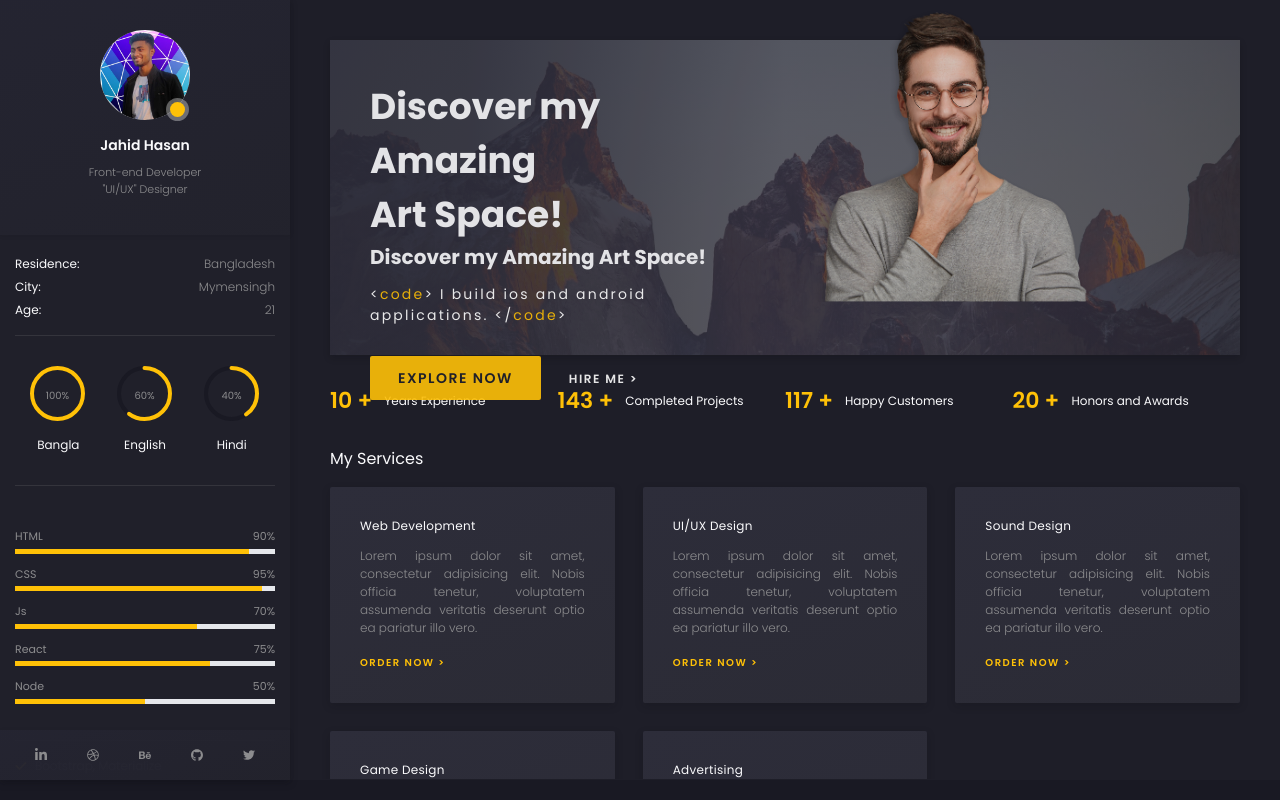
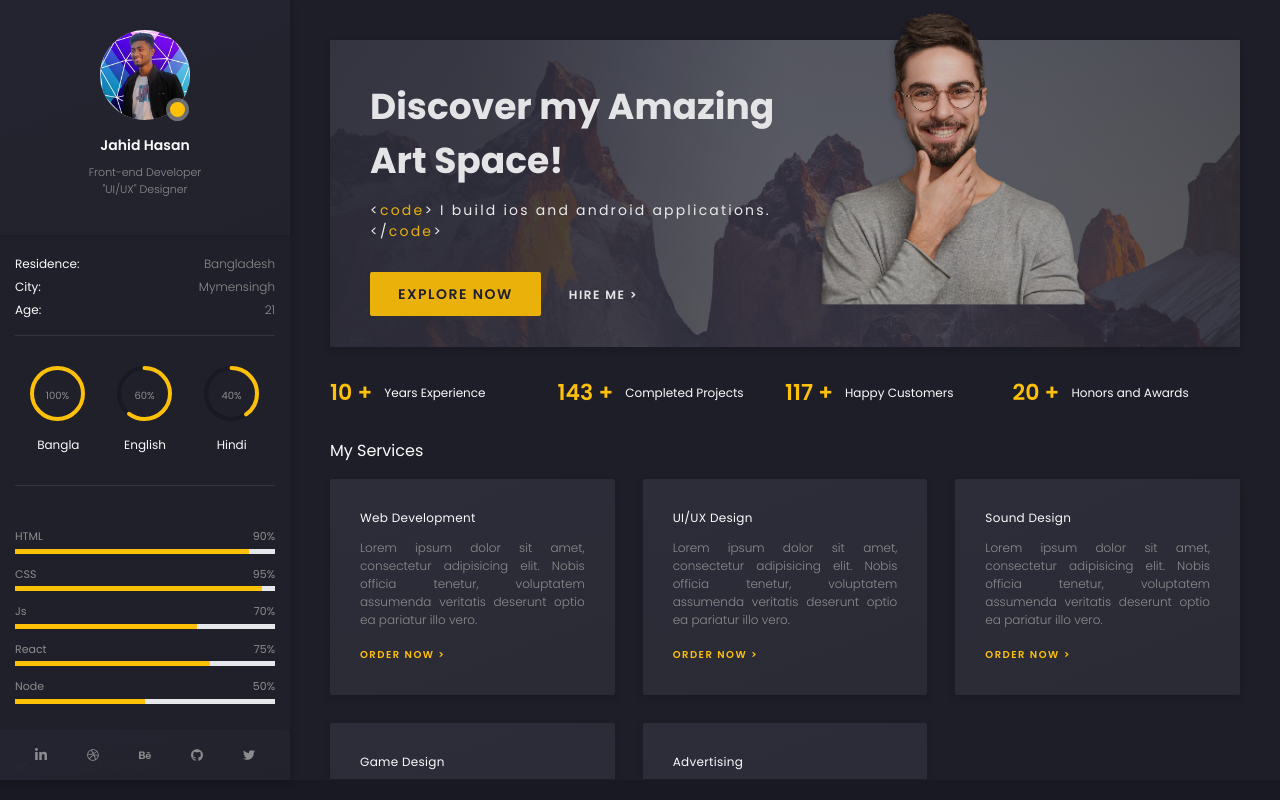
Before and after one commit to Hasan0734/my-portfolio, a Next.js app: page / in a window 1280 px wide. Built offline with nearby package versions, Linux system fonts and the light colour scheme.

Commit message:
banner section update

```diff
--- a/components/Banner.js
+++ b/components/Banner.js
@@ -6,12 +6,12 @@ export default function Banner() {
   return (
     <>
       <div className=" max-h-[315px] w-full header_banner">
-        <div className="z-50 flex rid-cols-2">
-          <div className="banner_content p-5 md:p-10 pr-2 w-full">
+        <div className="z-50 flex grid-cols-2 grid-flow-col">
+          <div className="banner_content py-5 pl-5 md:pl-10 pr-5 md:pr-6 md:py-10 pr-2 w-full">
             <h1 className="text-[#fafafc] hidden lg:block text-[36px] font-bold">
               Discover my Amazing <br /> Art Space!
             </h1>
-            <h1 className="text-[#fafafc]  text-[20px] font-bold">
+            <h1 className="text-[#fafafc]  text-[20px] font-bold block lg:hidden">
               Discover my Amazing Art Space!
             </h1>
 
```
